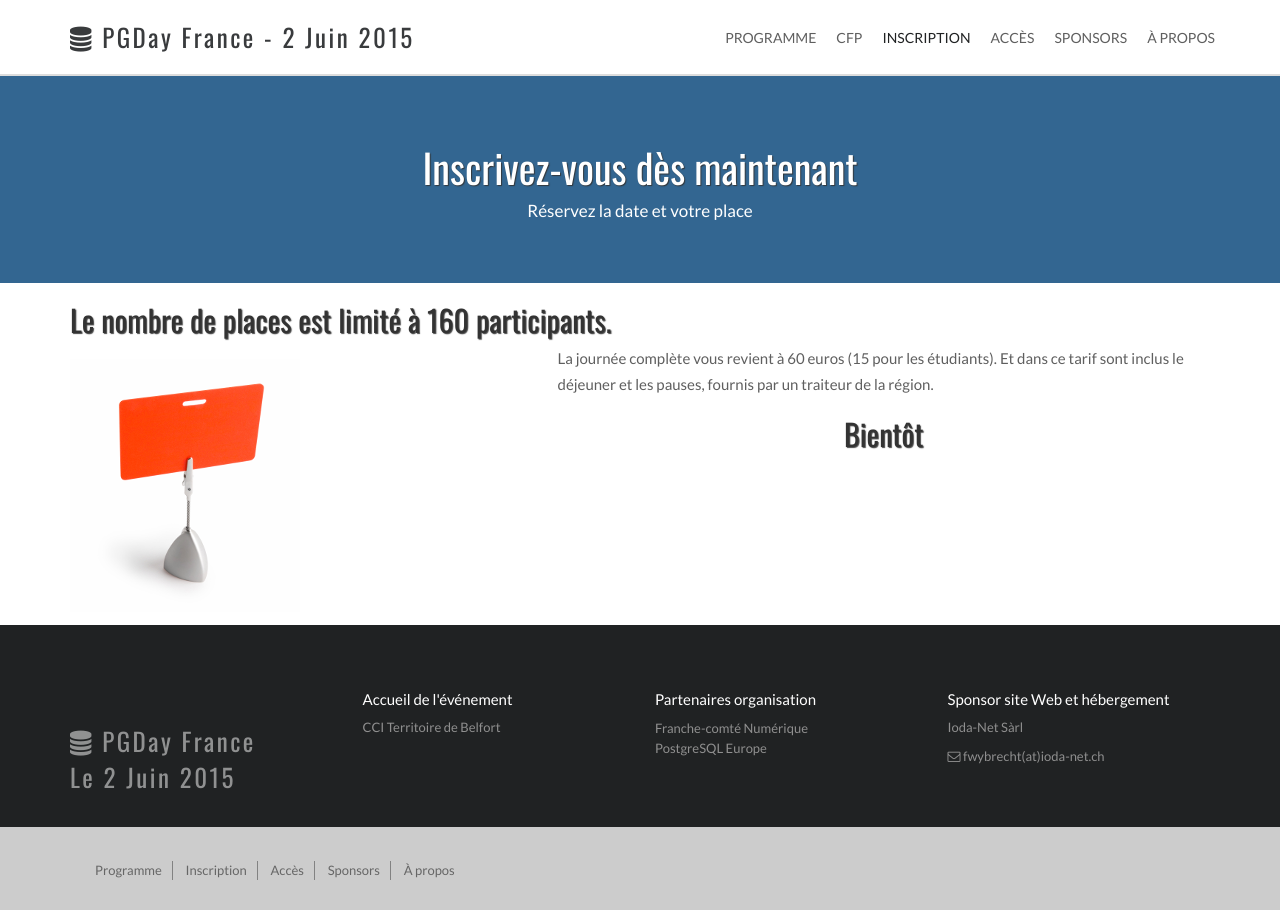
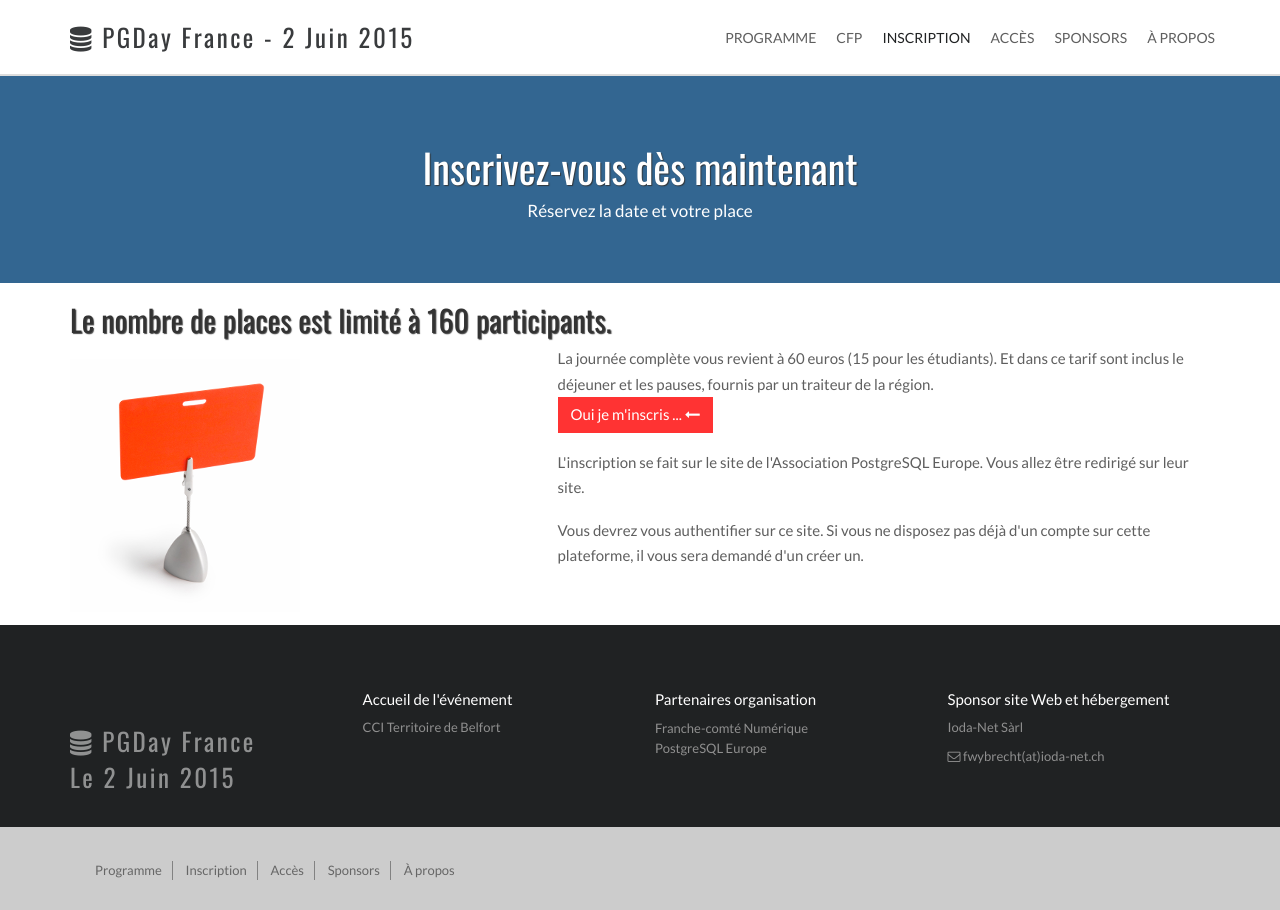
Before and after one commit to daamien/select-2-6-2015-as-pgday.org, a plain HTML site: page inscription.html in a window 1280 px wide. Drawn offline with nearby package versions, Linux system fonts and the light colour scheme.

Commit message:
Les inscriptions sont ouvertes

```diff
--- a/inscription.html
+++ b/inscription.html
@@ -93,10 +93,10 @@
       <div class="col-md-7 col-sm-9 text-center">
          <p>La journée complète vous revient à 60 euros (15 pour les étudiants). Et dans ce tarif sont inclus le déjeuner et les pauses, fournis par un traiteur de la région.
          <br />
-        <!--  <a href="mailto:stephane.schildknecht@postgres.fr" class="btn red-btn">Oui je m'inscris ... <i class="fa fa-long-arrow-left"></i></a> -->
+        <a href="https://www.postgresql.eu/events/register/pgdaybelfort2015/" class="btn red-btn">Oui je m'inscris ... <i class="fa fa-long-arrow-left"></i></a>
        </p>
-<!--          <h2>DEMANDER à postgre Europe si on peut faire le lien sur leur page backend-inscription</h2>  -->
-          <h2>Bientôt</h2>
+	<p>L'inscription se fait sur le site de l'Association PostgreSQL Europe. Vous allez être redirigé sur leur site.</p>
+	<p>Vous devrez vous authentifier sur ce site. Si vous ne disposez pas déjà d'un compte sur cette plateforme, il vous sera demandé d'un créer un.</p>
       </div>
     </div>
 </div>
```
